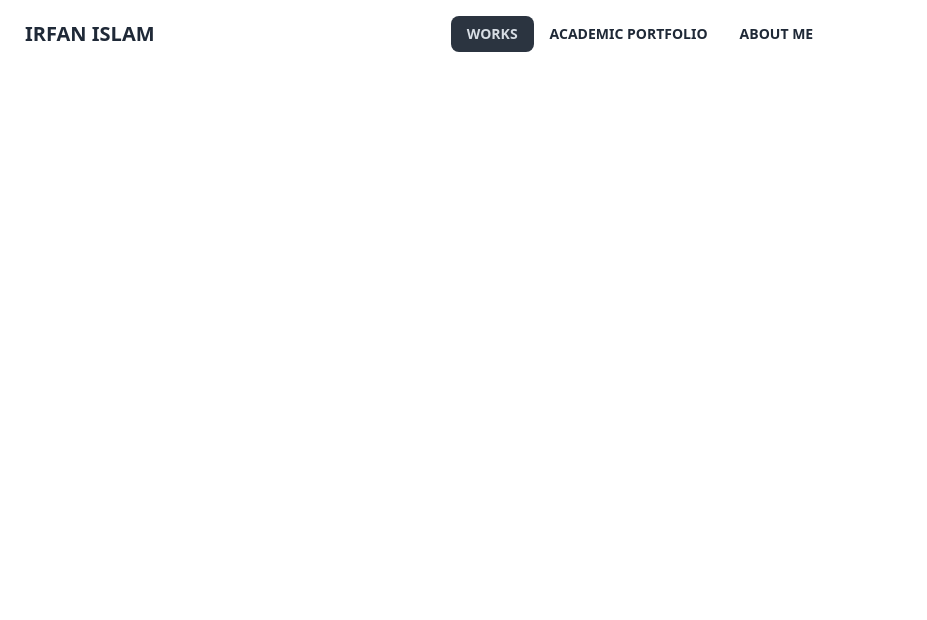
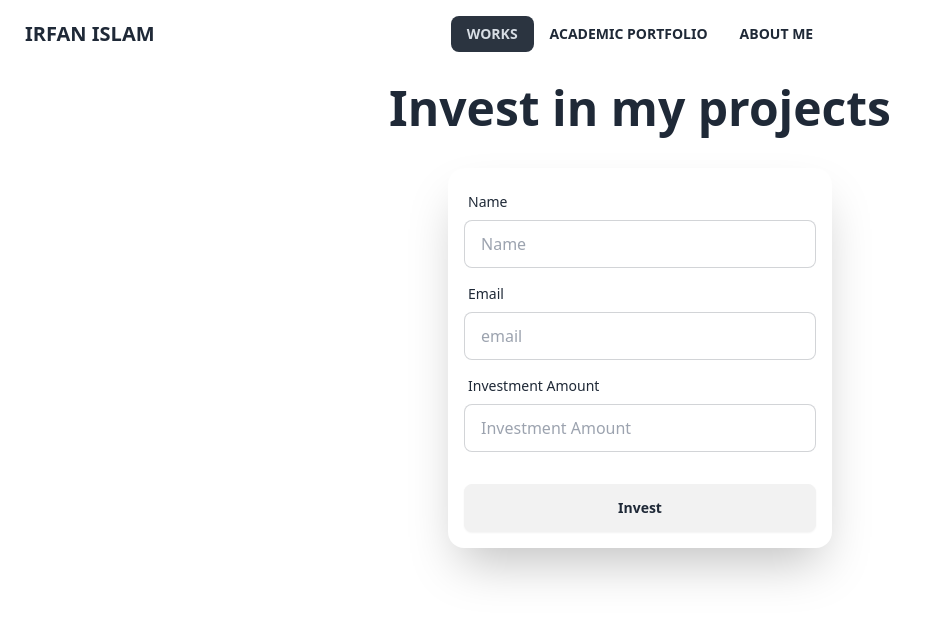
Before and after one commit to Md-Ashikur-Rahman-Ashik/Portfolio-Project, a React app: page /works in a window 1280 px wide. Shown: the top 620 px of the page, without its empty margins (0-927 px from the left). Built offline with nearby package versions, Linux system fonts and the light colour scheme; the HTML template or start-up script is replaced by a standard one.

Commit message:
Initiated payment

```diff
--- a/package.json
+++ b/package.json
@@ -10,6 +10,7 @@
     "preview": "vite preview"
   },
   "dependencies": {
+    "axios": "^1.7.2",
     "localforage": "^1.10.0",
     "match-sorter": "^6.3.4",
     "react": "^18.2.0",
--- a/src/components/Works/Works.jsx
+++ b/src/components/Works/Works.jsx
@@ -1,11 +1,71 @@
-
+import axios from "axios";
 
 const Works = () => {
-    return (
-        <div>
+  const handleCreatePayment = (e) => {
+    e.preventDefault();
 
+    axios
+      .post("http://localhost:5000/create-payment", {
+        amount: e.target.amount.value,
+        currency: "BDT",
+      })
+      .then((res) => {
+        console.log(res);
+      });
+  };
+
+  return (
+    <div className="card card-compact container rounded-xl mx-auto max-w-fit">
+      <div className="hero rounded-xl">
+        <div className="hero-content flex-col">
+          <div className="text-center lg:text-left">
+            <h1 className="text-5xl mb-5 font-bold flex justify-center">
+              Invest in my projects
+            </h1>
+          </div>
+          <div className="card shrink-0 w-full max-w-sm shadow-2xl bg-base-100">
+            <form onSubmit={handleCreatePayment} className="card-body">
+              <div className="form-control">
+                <label className="label">
+                  <span className="label-text">Name</span>
+                </label>
+                <input
+                  type="text"
+                  placeholder="Name"
+                  className="input input-bordered"
+                />
+              </div>
+              <div className="form-control">
+                <label className="label">
+                  <span className="label-text">Email</span>
+                </label>
+                <input
+                  type="email"
+                  placeholder="email"
+                  className="input input-bordered"
+                />
+              </div>
+              <div className="form-control">
+                <label className="label">
+                  <span className="label-text">Investment Amount</span>
+                </label>
+                <input
+                  type="number"
+                  placeholder="Investment Amount"
+                  name="amount"
+                  className="input input-bordered"
+                  required
+                />
+              </div>
+              <div className="form-control mt-6">
+                <input type="submit" value="Invest" className="btn font-bold" />
+              </div>
+            </form>
+          </div>
         </div>
-    );
+      </div>
+    </div>
+  );
 };
 
 export default Works;
```
Also changed, not shown: 1 other file (tests, documents, lock files or other folders).
